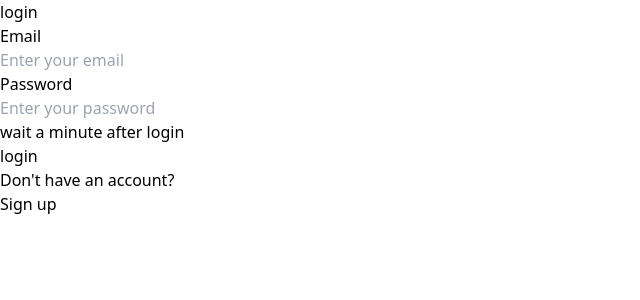
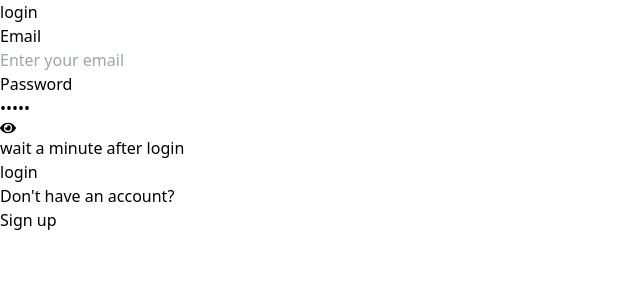
Before and after one commit to Al0kKumar/Wallet-v1, a React (Vite) app in the folder frontend/: page / in a window 1280 px wide. Shown: the top 300 px of the page, without its empty margins (0-640 px from the left). Built offline with nearby package versions, Linux system fonts and the light colour scheme.

Commit message:
its final

```diff
--- a/frontend/src/pages/Login.jsx
+++ b/frontend/src/pages/Login.jsx
@@ -61,12 +61,27 @@ function Login() {
   onChange={(e) => setEmail(e.target.value)}
   />
 
-  <InputBox
+  {/* <InputBox
   label='Password'
   what='Enter your password'
   type='password'
   onChange={(e) => setPassword(e.target.value)}
-  />
+  /> */}
+
+         <div className="relative">
+            <InputBox
+              label="Password"
+              what="password"
+              type={showPassword ? "text" : "password"}
+              value={password}
+              onChange={(e) => setPassword(e.target.value)}
+            />
+            <div className="absolute inset-y-0 right-0 pr-3 mr-1 mt-4 flex items-center text-gray-400 cursor-pointer" onClick={togglePasswordVisibility}>
+              {showPassword ? <FaEyeSlash /> : <FaEye />}
+            </div>
+          </div>
+
+
  <div className='flex justify-center'>
  <p className='text-white mt-4 text-center'> wait a minute after login</p>
  </div>
--- a/frontend/src/pages/Signup.jsx
+++ b/frontend/src/pages/Signup.jsx
@@ -46,7 +46,8 @@ function Signup() {
   return (
     <div className='bg-slate-950 flex justify-center items-center h-screen'>
       <div>
-        <h1 className="text-white text-4xl mb-11 ml-9">Sign Up</h1>
+
+        <h1 className="text-white  text-4xl mb-11 ml-9">Sign Up</h1>
 
         {errorMessage && (
           <div className="mb-4 p-2 bg-red-600 text-white rounded">
```
